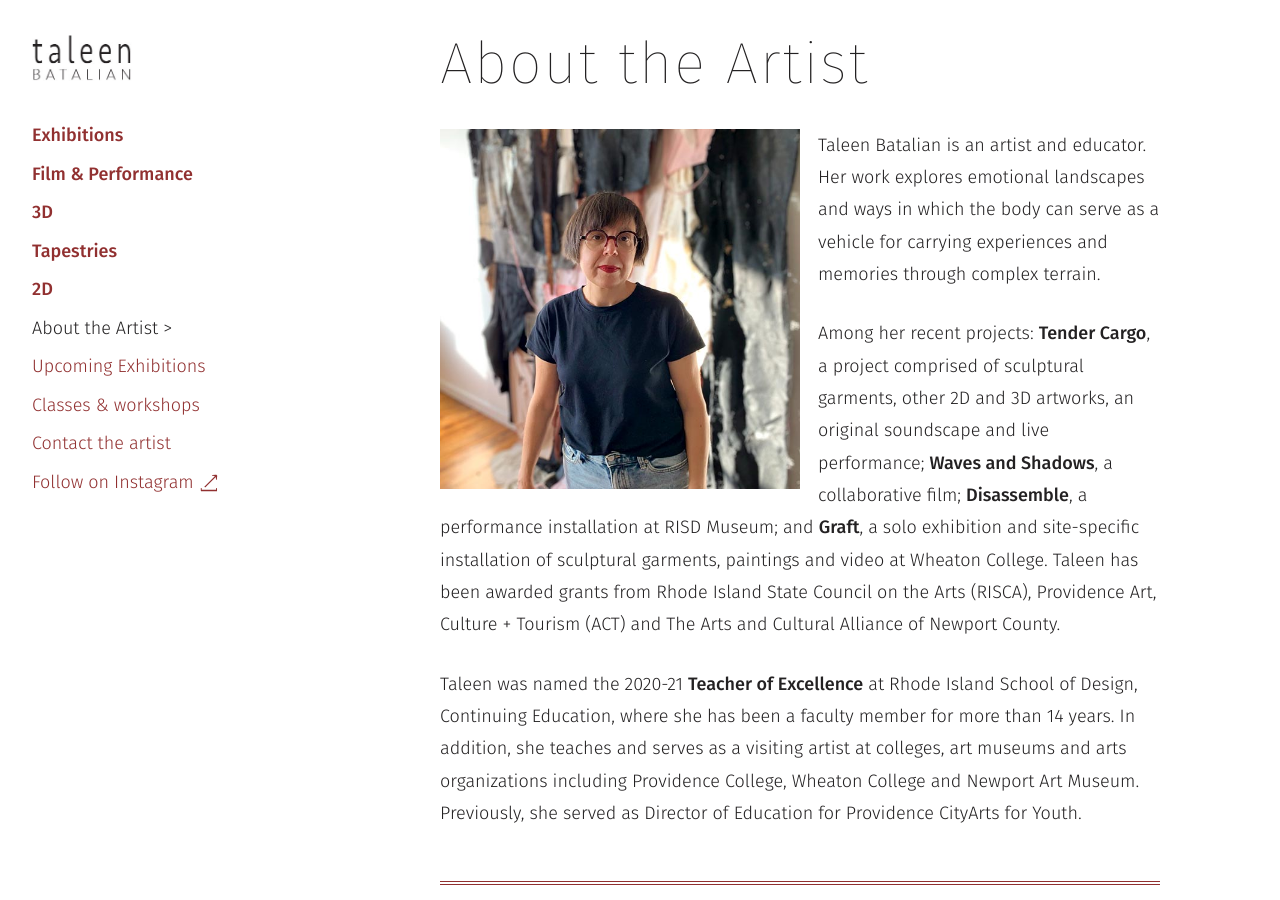
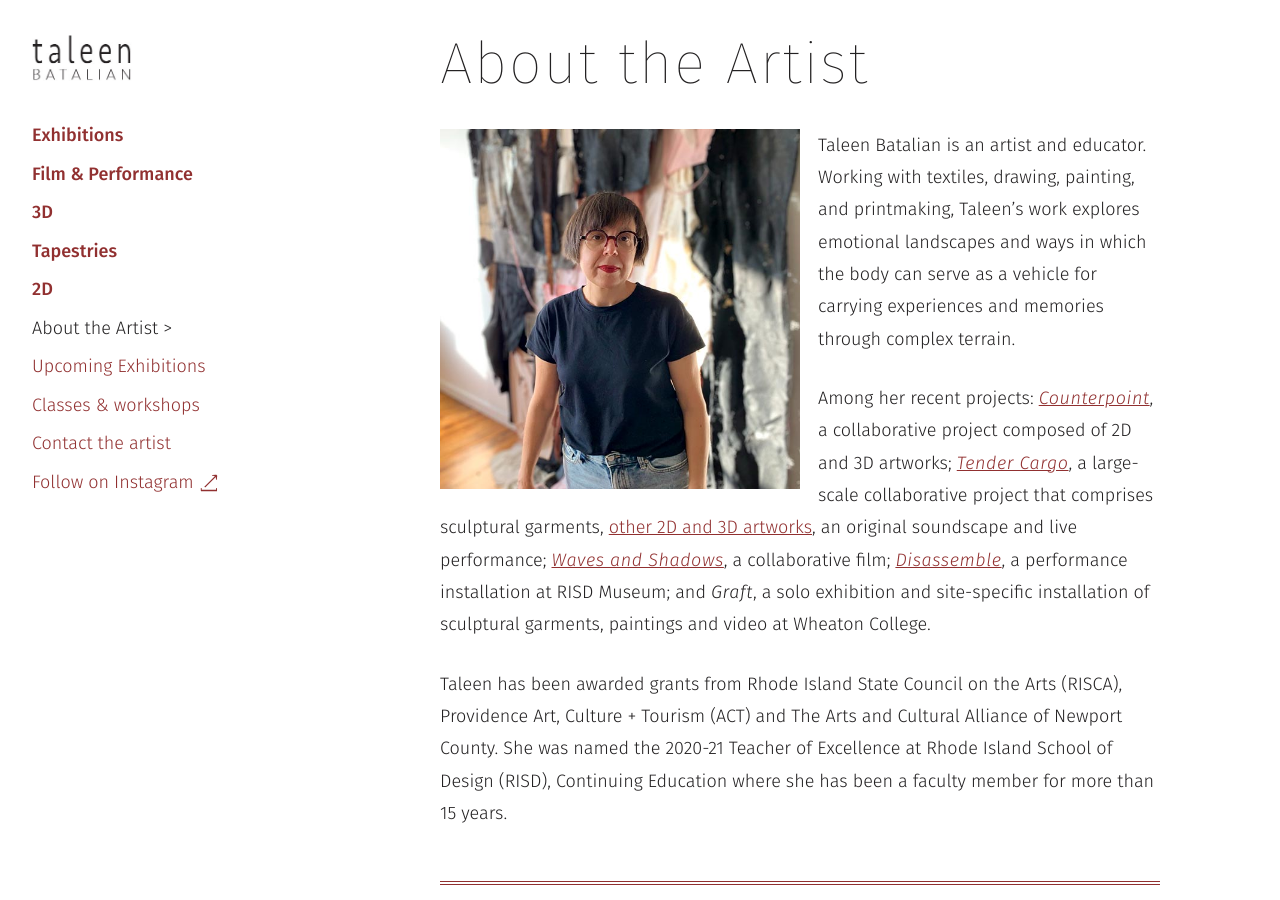
Before and after one commit to highchair/taleen-batalian, a Jekyll site: the page built from about.md, in a window 1280 px wide and 900 px high. Built offline with Jekyll 4.4.1, drawn with Linux system fonts in a browser that asks for light colours; some of the changed text lies outside the part shown.

Commit message:
FInal edits for Q3

```diff
--- a/about.md
+++ b/about.md
@@ -12,11 +12,11 @@ width: text
 
 <img class="artist-image" src="{% link assets/images/taleen-portrait-2022.jpg %}" alt="Taleen Batalian" />
 
-Taleen Batalian is an artist and educator. Her work explores emotional landscapes and ways in which the body can serve as a vehicle for carrying experiences and memories through complex terrain.
+Taleen Batalian is an artist and educator. Working with textiles, drawing, painting, and printmaking, Taleen’s work explores emotional landscapes and ways in which the body can serve as a vehicle for carrying experiences and memories through complex terrain.
 
-Among her recent projects: __Tender Cargo__, a project comprised of sculptural garments, other 2D and 3D artworks, an original soundscape and live performance; __Waves and Shadows__, a collaborative film; __Disassemble__, a performance installation at RISD Museum; and __Graft__, a solo exhibition and site-specific installation of sculptural garments, paintings and video at Wheaton College. Taleen has been awarded grants from Rhode Island State Council on the Arts (RISCA), Providence Art, Culture + Tourism (ACT) and The Arts and Cultural Alliance of Newport County.
+Among her recent projects: _[Counterpoint]({% link exhibitions/counterpoint.html %})_, a collaborative project composed of 2D and 3D artworks; _[Tender Cargo]({% link film-performance/tender-cargo.html %})_, a large-scale collaborative project that comprises sculptural garments, [other 2D and 3D artworks]({% link exhibitions/tender-cargo.html %}), an original soundscape and live performance; _[Waves and Shadows]({% link film-performance/waves-shadows.html %})_, a collaborative film; _[Disassemble]({% link film-performance/disassemble.html %})_, a performance installation at RISD Museum; and _Graft_, a solo exhibition and site-specific installation of sculptural garments, paintings and video at Wheaton College.
 
-Taleen was named the 2020-21 __Teacher of Excellence__ at Rhode Island School of Design, Continuing Education, where she has been a faculty member for more than 14 years. In addition, she teaches and serves as a visiting artist at colleges, art museums and arts organizations including Providence College, Wheaton College and Newport Art Museum. Previously, she served as Director of Education for Providence CityArts for Youth.
+Taleen has been awarded grants from Rhode Island State Council on the Arts (<span class="abbr">RISCA</span>), Providence Art, Culture + Tourism (<span class="abbr">ACT</span>) and The Arts and Cultural Alliance of Newport County. She was named the 2020-21 Teacher of Excellence at Rhode Island School of Design (<span class="abbr">RISD</span>), Continuing Education where she has been a faculty member for more than 15 years.
 
 ***
 
@@ -43,35 +43,38 @@ Taleen was named the 2020-21 __Teacher of Excellence__ at Rhode Island School of
 ## Permanent Collections
 
 Bank of America, Boston MA
-Blue Star Strategies, Washington, DC
+Blue Star Strategies, Washingto, DC
 Imagitas Inc, Waltham MA
 
 
 ## Solo Exhibitions
 
 2022
-: **Tender Cargo**, WaterFire Arts Center, Providence, RI
+: **Tender Cargo**, WaterFire Arts Center, Providence RI
 
 2017
-: **Graft**, Weil Gallery, Wheaton College, Norton, MA
+: **Graft**, Weil Gallery, Wheaton College, Norton MA
 
 2012
-: **Layer by Layer**, Truro Fine Art Studio, Truro, MA
+: **Layer by Layer**, Truro Fine Art Studio, Truro MA
 
 2011
-: **Encaustics Revealed**, University of Rhode Island, Kingston, RI
+: **Encaustics Revealed**, University of Rhode Island, Kingston RI
 
 2007
-: **Global Fairness Initiative**, Benefit for GFI (Board Chair: President William Jefferson Clinton), Washington, DC
+: **Global Fairness Initiative**, Benefit for GFI (Board Chair: President William Jefferson Clinton), Washington DC
 
 2005
-: **On the Surface**, The Armenian Library and Museum of America, Watertown, MA
+: **On the Surface**, The Armenian Library and Museum of America, Watertown MA
 
 2000
-: **Behind the Eyes**, Oakland Gallery/Attleboro Museum, Attleboro, MA
+: **Behind the Eyes**, Oakland Gallery/Attleboro Museum, Attleboro MA
 
 
 ## Collaborative Projects
+
+2024
+: **Counterpoint**, Overlap Gallery, Newport RI
 
 2022
 : **Tender Cargo**, Performance, WaterFire Arts Center, Providence, RI
@@ -80,55 +83,55 @@ Imagitas Inc, Waltham MA
 : **Waves and Shadows**, Film, (in collaboration with Antonio Forte, Heidi Henderson and Keri King)
 
 2018
-: **Disassemble**, RISD Museum, Providence, RI, (performance in collaboration with Heidi Henderson)
+: **Disassemble**, RISD Museum, Providence RI, (performance in collaboration with Heidi Henderson)
 
 
 ## Selected Group Exhibitions
 
 2019
 : **Dot Conference**, The Yard, Brooklyn, NY
-: **National Open Juried Exhibition**, **First Place**, Edward Mitchell Bannister Award, Providence Art Club, Providence, RI
+: **National Open Juried Exhibition**, **First Place**, Edward Mitchell Bannister Award, Providence Art Club, Providence RI
 
 2018
-: **Unravel**, Coastal Contemporary Gallery, Newport, RI
+: **Unravel**, Coastal Contemporary Gallery, Newport RI
 
 2017
 : **Backstory**, Periphery Space, Pawtucket, RI
-: **HABITAT/ion**, 4th Biennial Juried Alumni Exhibition, Mass. College of Art and Design, Bakalar Gallery, Boston, MA
+: **HABITAT/ion**, 4th Biennial Juried Alumni Exhibition, Mass. College of Art and Design, Bakalar Gallery, Boston MA
 
 2016
-: **RISD Summer Faculty Exhibition**, Rhode Island School of Design, Providence, RI, 2013-2016
-: **All Media Juried Exhibition**, South County Art Association, Kingston, RI
+: **RISD Summer Faculty Exhibition**, Rhode Island School of Design, Providence RI, 2013-2016
+: **All Media Juried Exhibition**, South County Art Association Kingston, RI
 
 2014
-: **Members and Staff Invitational**, South County Art Association, Kingston, RI
+: **Members and Staff Invitational**, South County Art Association, Kingston RI
 
 2011
-: **Nesting**, The Narrows Center for the Arts, Fall River, MA
+: **Nesting**, The Narrows Center for the Arts, Fall River MA
 
 2010
-: **Preserve**, 13 Forest Gallery, Arlington, MA
+: **Preserve**, 13 Forest Gallery, Arlington MA
 
 2009
-: **Plenty 13**, Forest Gallery, Arlington, MA
-: **New Work**, Above Providence Optical Gallery, Providence, RI
+: **Plenty 13**, Forest Gallery, Arlington MA
+: **New Work**, Above Providence Optical Gallery, Providence RI
 
 2008
-: **Moments in Time**, Truro Fine Art Studio, Truro, MA
-: **Leap**, 13 Forest Gallery, Arlington, MA
+: **Moments in Time**, Truro Fine Art Studio, Truro MA
+: **Leap**, 13 Forest Gallery, Arlington MA
 
 2007
-: **Lines and Layers**, Truro Fine Art Studio, Truro, MA
-: **Surface and Beyond**, Morpeth Gallery, Hopewell, NJ
-: **New Work**, Tara Peck Gallery, Portsmouth, NH
+: **Lines and Layers**, Truro Fine Art Studio, Truro MA
+: **Surface and Beyond**, Morpeth Gallery, Hopewell NJ
+: **New Work**, Tara Peck Gallery, Portsmouth NH
 
 2006
-: **Wax: Encaustic Techniques in Contemporary Art**, The Brush Art Gallery and Studios, Lowell, MA
+: **Wax: Encaustic Techniques in Contemporary Art**, The Brush Art Gallery and Studios, Lowell MA
 
 2004
 : **On the Surface**, Tara Peck Gallery, Portsmouth NH
-: **Fall Salon**, Cambridge Art Association, Kathryn Schultz Gallery, Cambridge, MA
-: **Wax**, The Space at Alice, Providence, RI
+: **Fall Salon**, Cambridge Art Association, Kathryn Schultz Gallery, Cambridge MA
+: **Wax**, The Space at Alice, Providence RI
 
 2003
-: **Energy**, Cambridge Art Association, Juried by Carl Belz (Rose Art Museum) and Portia Belz (Art New England), Kathryn Schulz Gallery, Cambridge, MA
+: **Energy**, Cambridge Art Association, Juried by Carl Belz (Rose Art Museum) and Portia Belz (Art New England), Kathryn Schulz Gallery, Cambridge MA
--- a/exhibitions/counterpoint.html
+++ b/exhibitions/counterpoint.html
@@ -17,7 +17,7 @@ meta_image: exhibitions/counterpoint/counterpoint-7165.jpg
 
   <p>COUNTERPOINT is a collaborative exhibition showcasing the work of Taleen Batalian and Francoise McAree. The show at <a href="https://www.overlapnewport.com/">OVERLAP</a>, features individual pieces by each artist, in conversation and contrast with one another, across a spectrum of materials and techniques including textiles, printmaking, paper-making, sculpture, and painting.</p>
 
-  <p>Presenting the works of two artists together often invites viewers to explore their similarities.However, in the case of “Counterpoint,” it is the differences—whether in scale, materials, process, or content—that sharpen the focus on each individual work. Subtle dissonances emerge, disrupting the narrative, while collectively, the contrasting elements offer an enriched understanding of the artists' shared subjects: the body and skin.</p>
+  <p>Presenting the works of two artists together often invites viewers to explore their similarities. However, in the case of COUNTERPOINT it is the differences—whether in scale, materials, process, or content—that sharpen the focus on each individual work. Subtle dissonances emerge, disrupting the narrative, while collectively, the contrasting elements offer an enriched understanding of the artists' shared subjects: the body and skin.</p>
 
   <img src="{{ site.image_path }}exhibitions/counterpoint/counterpoint-7165.jpg" alt="" />
   <img src="{{ site.image_path }}exhibitions/counterpoint/counterpoint-7126.jpg" alt="" loading="lazy" />
```
Also changed, not shown: upcoming.md (+6 -3 lines).
